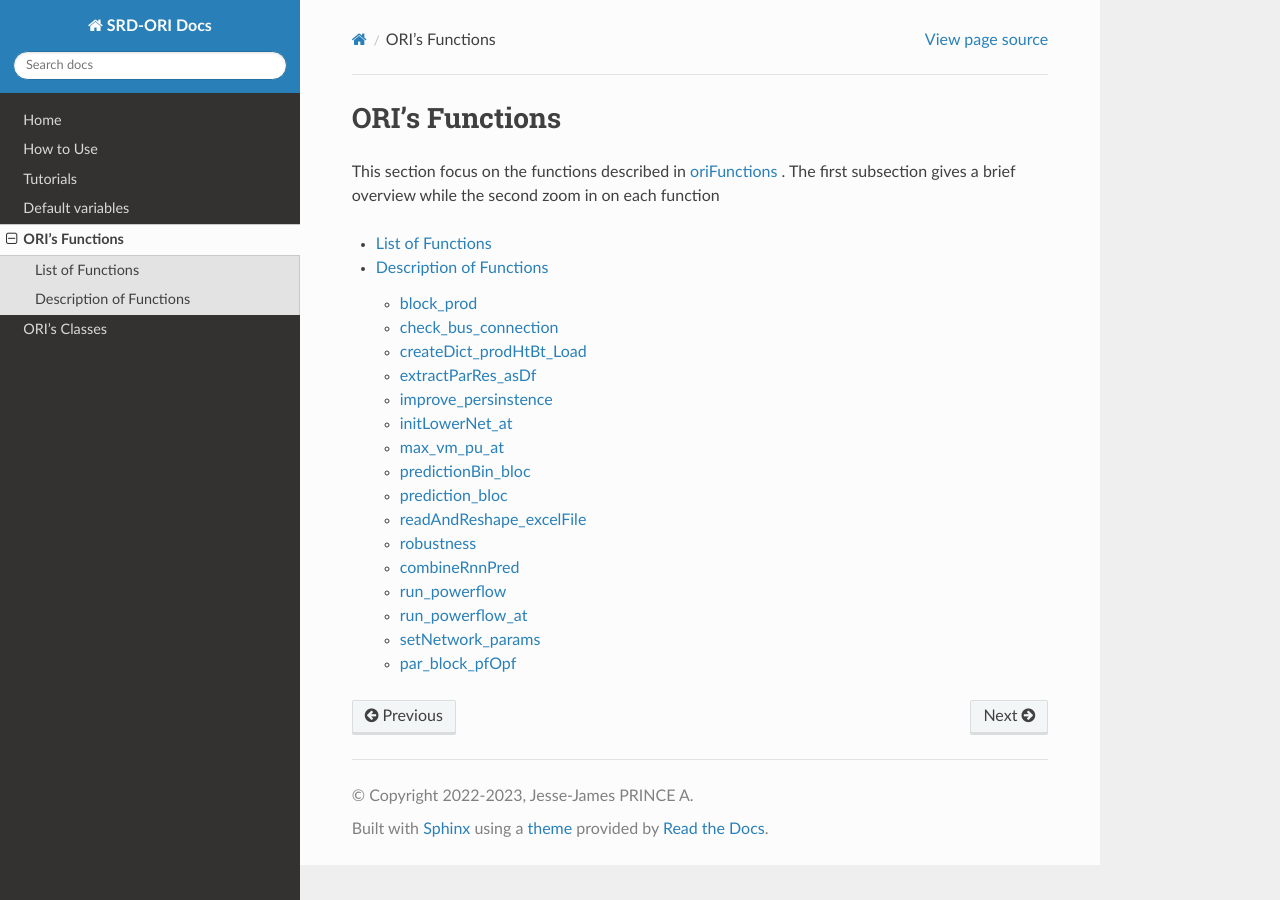
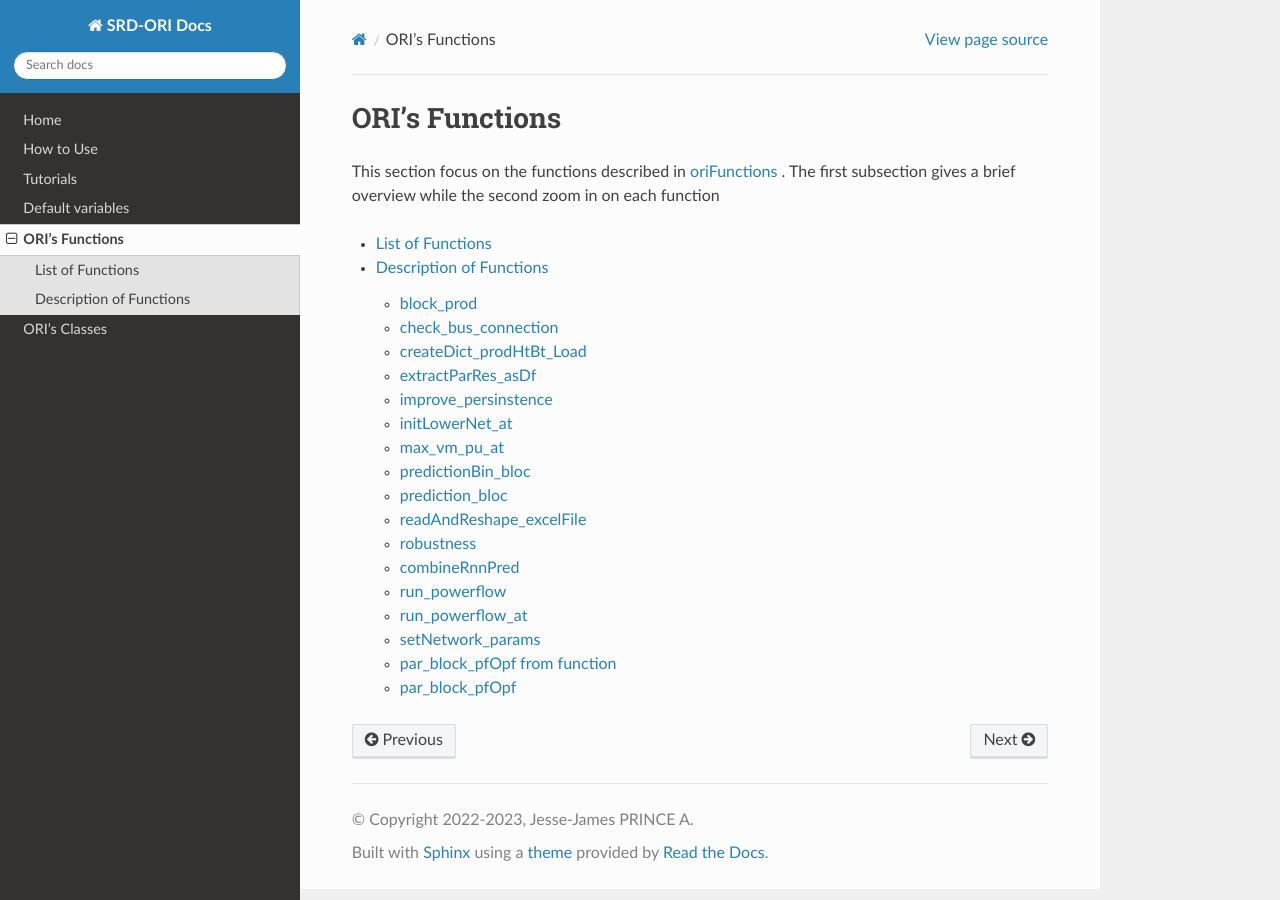
Before and after one commit to pajjaecat/ORI-SRD, a Sphinx documentation site: the page built from docs/orifunctions.rst, in a window 1280 px wide. Built offline with Sphinx 7.4.7 and the Read the Docs theme 2.0.0, drawn with Linux system fonts in a browser that asks for light colours.

Commit message:
Update descriptionOfFunctions.rst

```diff
--- a/docs/orifunctions/descriptionOfFunctions.rst
+++ b/docs/orifunctions/descriptionOfFunctions.rst
@@ -110,6 +110,12 @@ setNetwork_params
 .. autofunction:: oriFunctions.setNetwork_params
 
 
+par_block_pfOpf from function
+*****************************
+
+.. autofunction:: oriFunctions.par_block_pfOpf
+
+
 .. par_block_pfOpf:
 
 par_block_pfOpf
```
